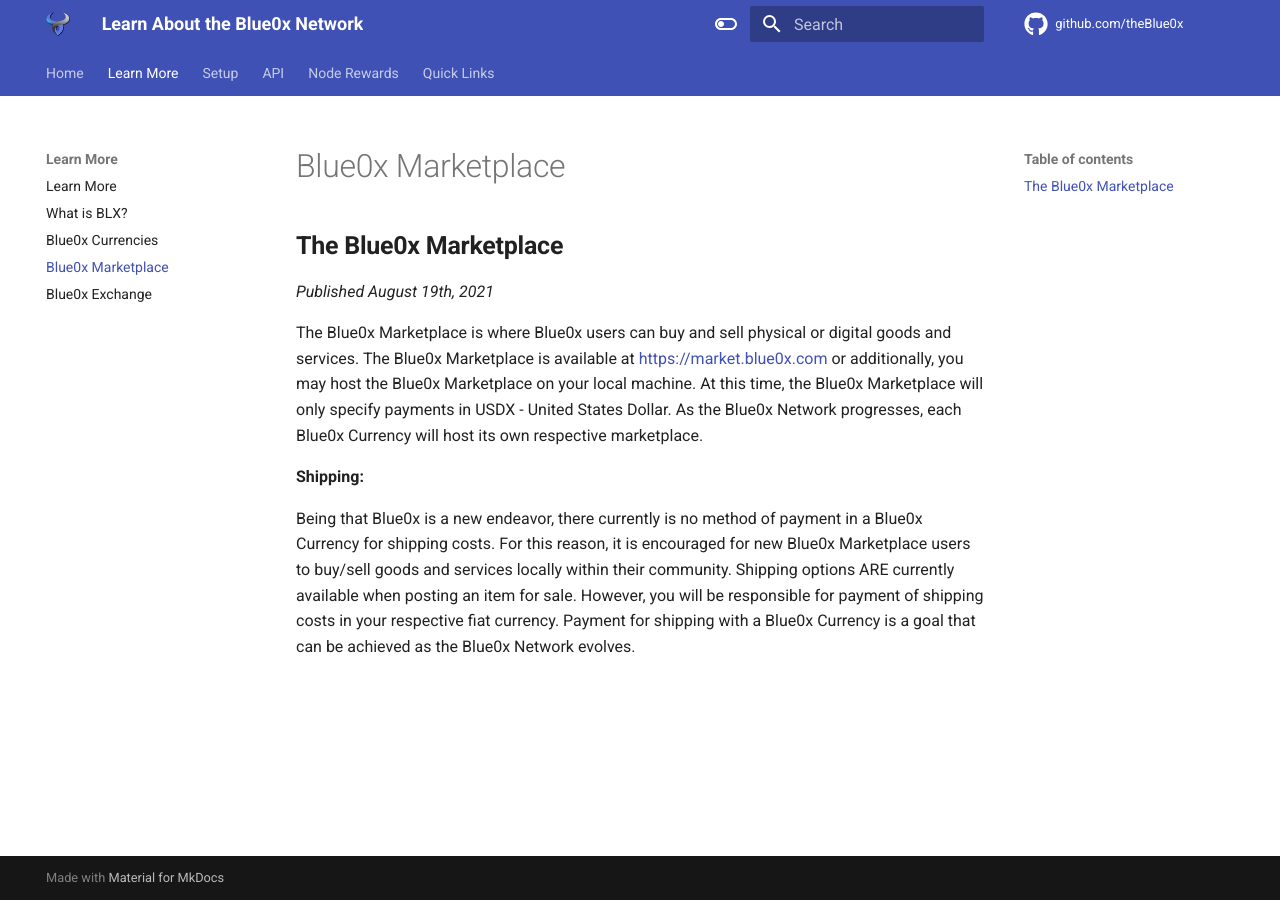
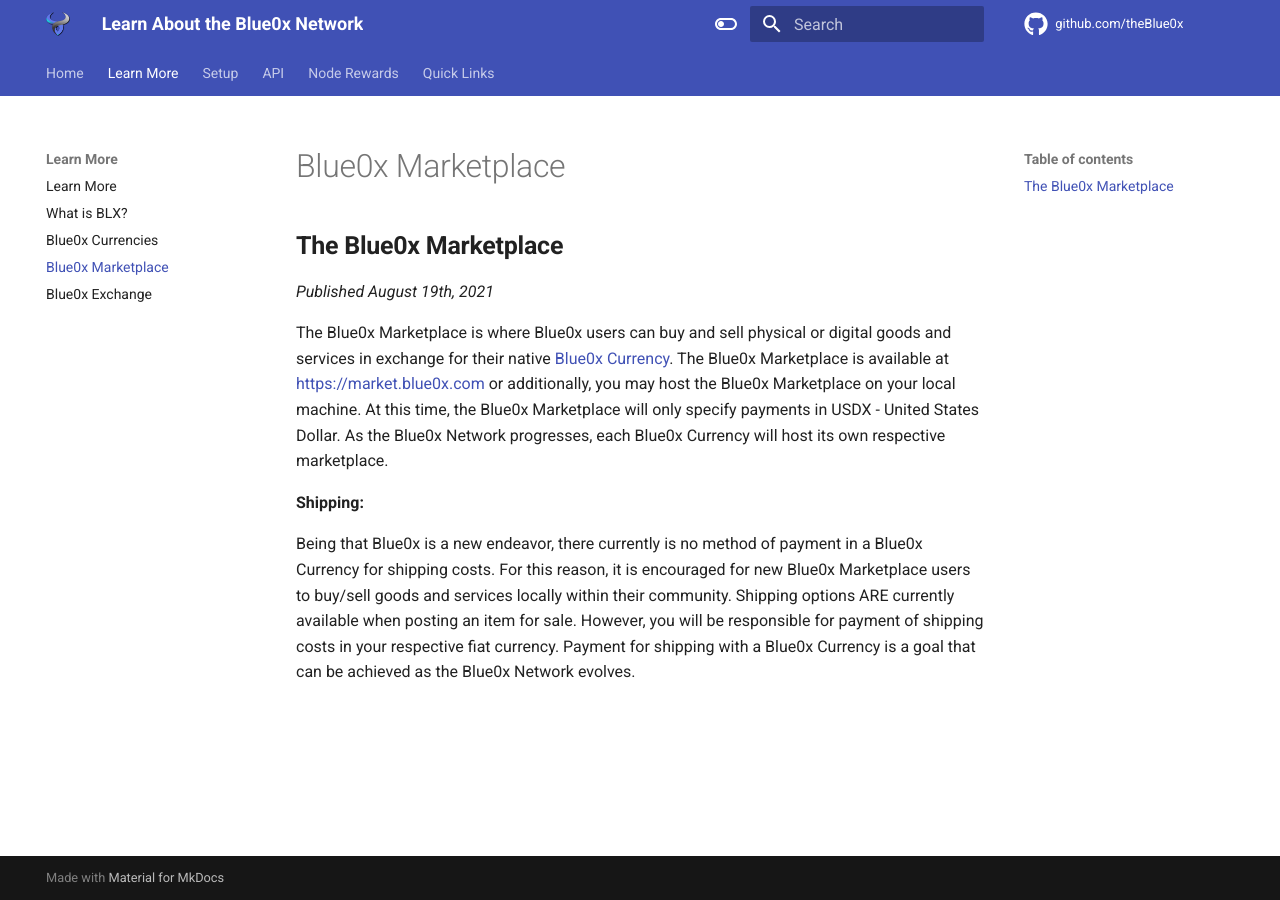
Before and after one commit to theBlue0x/docs, an MkDocs documentation site: the page built from docs/learn_more/marketplace.md, in a window 1280 px wide. Built offline with MkDocs 1.6.1 and Material for MkDocs 9.7.7, drawn with Linux system fonts in a browser that asks for light colours.

Commit message:
Update marketplace.md

```diff
--- a/docs/learn_more/marketplace.md
+++ b/docs/learn_more/marketplace.md
@@ -2,7 +2,7 @@
 
 _Published August 19th, 2021_
 
-The Blue0x Marketplace is where Blue0x users can buy and sell physical or digital goods and services.  The Blue0x Marketplace is available at [https://market.blue0x.com](https://market.blue0x.com) or additionally, you may host the Blue0x Marketplace on your local machine.  At this time, the Blue0x Marketplace will only specify payments in USDX - United States Dollar.  As the Blue0x Network progresses, each Blue0x Currency will host its own respective marketplace.
+The Blue0x Marketplace is where Blue0x users can buy and sell physical or digital goods and services in exchange for their native [Blue0x Currency](currencies.md).  The Blue0x Marketplace is available at [https://market.blue0x.com](https://market.blue0x.com) or additionally, you may host the Blue0x Marketplace on your local machine.  At this time, the Blue0x Marketplace will only specify payments in USDX - United States Dollar.  As the Blue0x Network progresses, each Blue0x Currency will host its own respective marketplace.
 
 **Shipping:**
 
```
